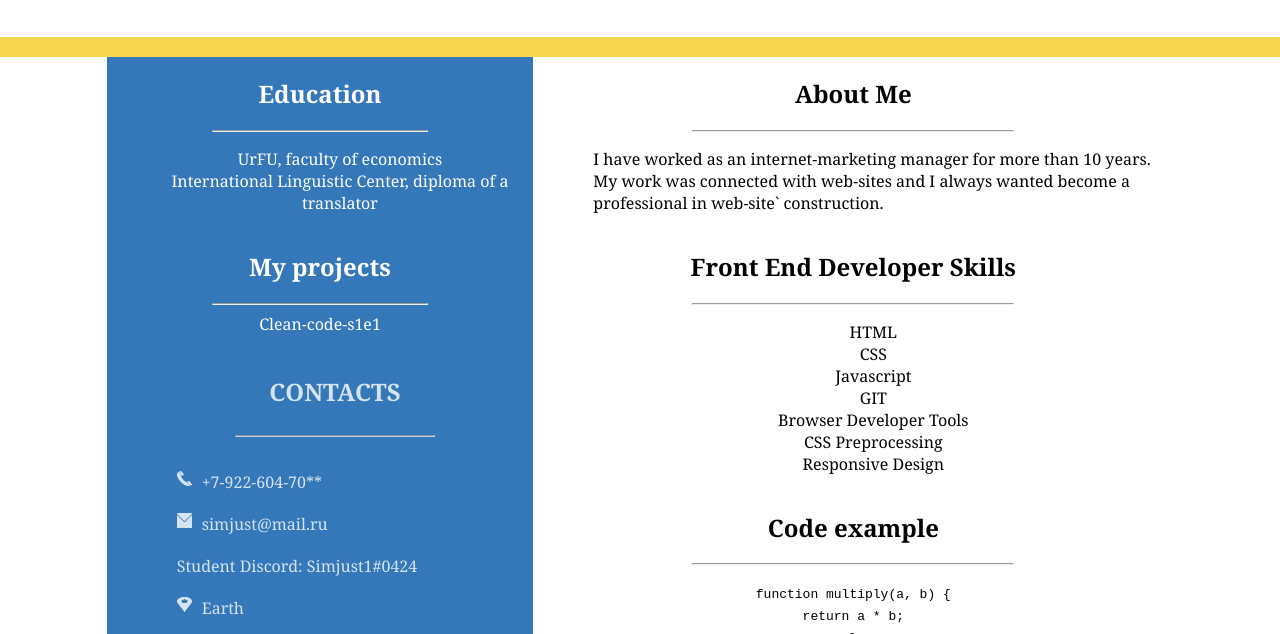
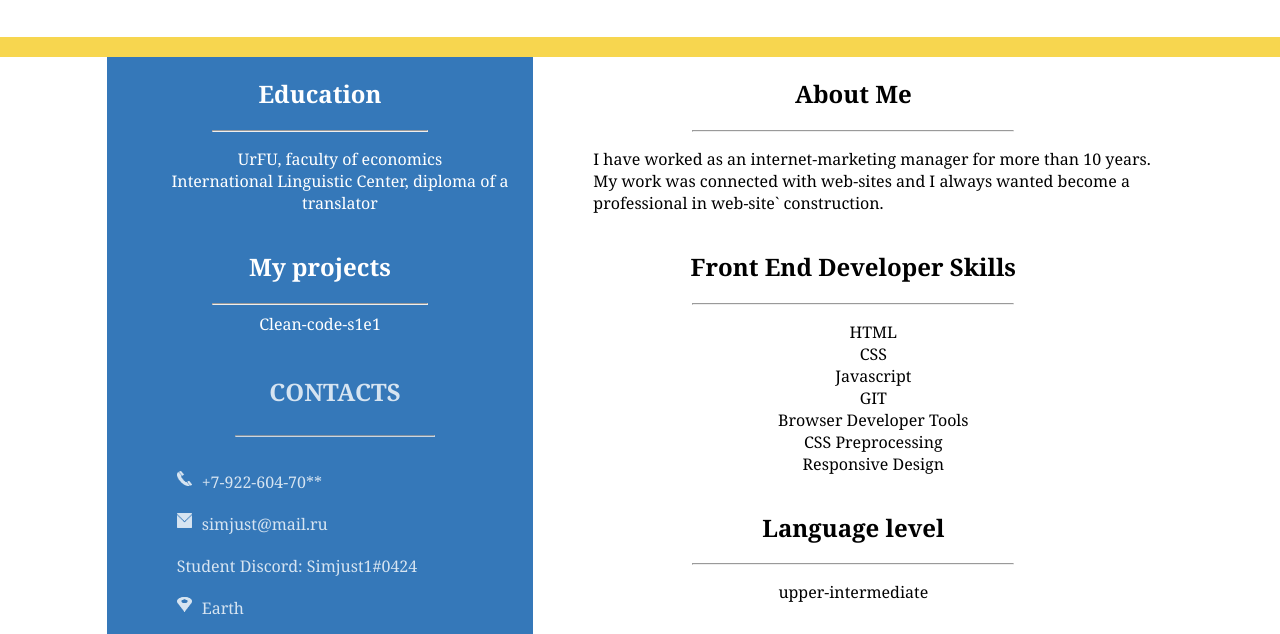
Before and after one commit to Simjust1/rsschool-cv, a plain HTML site: page index.html in a window 1280 px wide. Shown: the part 318-952 px from the top of the page. Drawn offline with Linux system fonts and the light colour scheme.

Commit message:
fix: correct footers link and add the laguage level

```diff
--- a/index.html
+++ b/index.html
@@ -78,6 +78,13 @@
             <li>Responsive Design</li>
           </ul>
         </section>
+        <section class="language">
+          <h2>Language level</h2>
+          <hr>
+          <p>upper-intermediate</p>
+        </section>
+
+
         <section class="codes">
           <h2 id="#code">Code example</h2>
           <hr>
@@ -94,7 +101,7 @@
     </main>
     <footer class="footer">
       <a href="https://rs.school/js/" class="logo-link"><img class="logo-img" src="images/logo.svg" alt="Logo"></a>
-      <div class="contacts-item"><img src="images/icons/web-icon.png" alt=""><a href="https://simjust1.github.io/rsschool-cv/cv">My page</a></div>
+      <div class="contacts-item"><img src="images/icons/web-icon.png" alt=""><a href="https://github.com/Simjust1">My page</a></div>
       <p>2022</p>
 
     </footer>
--- a/style.css
+++ b/style.css
@@ -218,6 +218,7 @@ h2 {
   text-align: center;
 }
 
-.codes {
+.codes,
+.language {
   text-align: center;
 }
```
